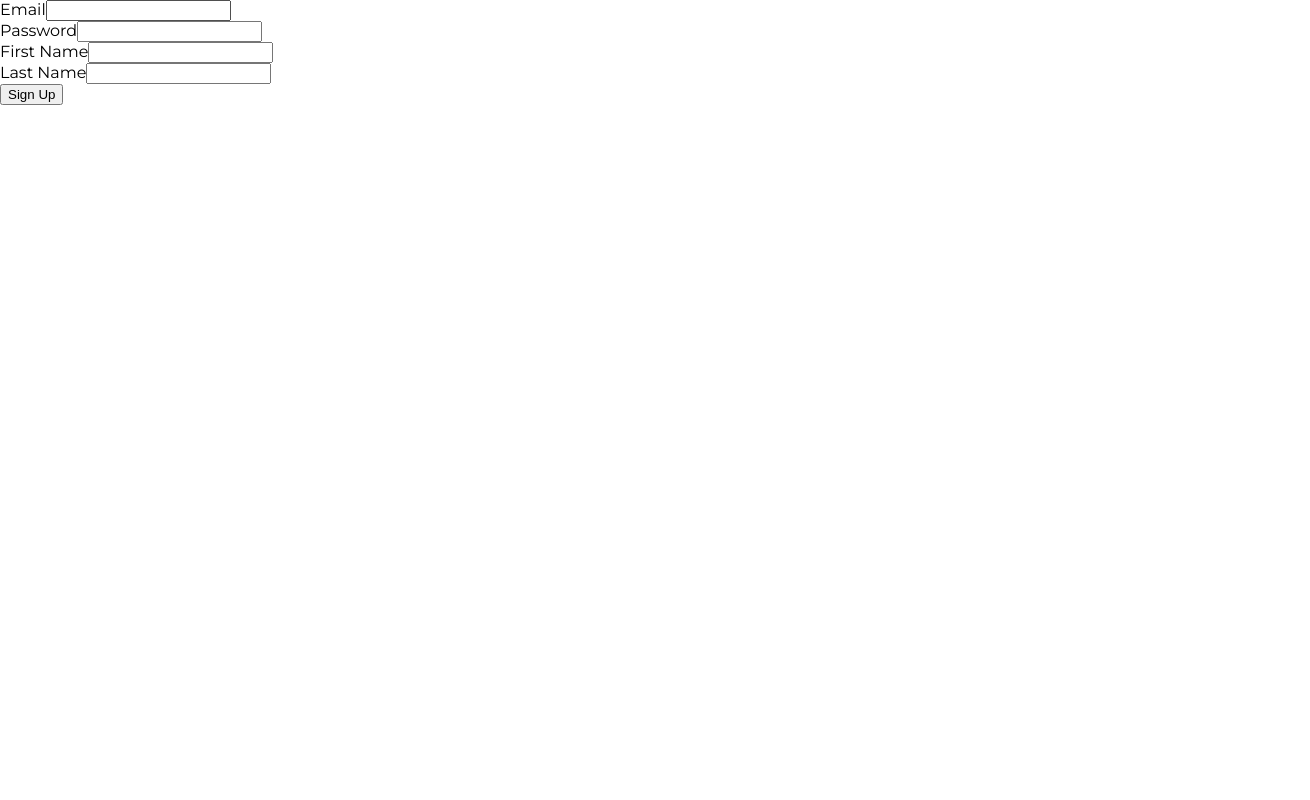
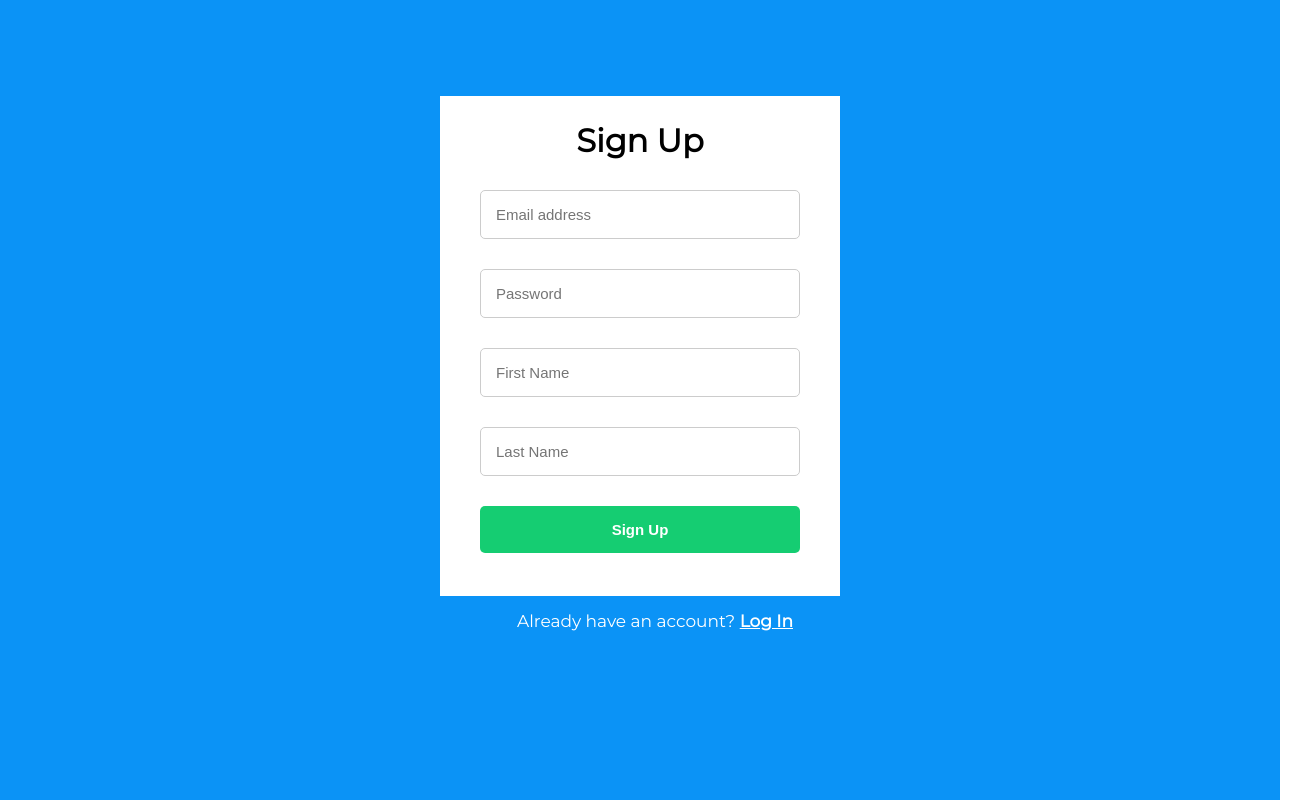
Before and after one commit to annguyenict172/chat-app, a React (Create React App) app in the folder client/: page /sign-up in a window 1280 px wide. Shown: the whole page, 1310 px wide, since content can reach past the window. Built offline with nearby package versions, Linux system fonts and the light colour scheme.

Commit message:
Styled log in and sign up page

```diff
--- a/client/src/components/ChatPage.js
+++ b/client/src/components/ChatPage.js
@@ -78,6 +78,7 @@ class ChatPage extends React.Component {
           onSelectChat={this.selectChat}
         />
         <MessageSection
+          selectedChat={selectedChat}
           messages={messages}
           user={user}
           onNewMessageEntered={this.onNewMessageEntered}
--- a/client/src/components/LoginForm.js
+++ b/client/src/components/LoginForm.js
@@ -1,7 +1,52 @@
 import React from 'react';
-import { Link } from 'react-router-dom';
+import styled from 'styled-components';
 
 import APIService from '../libs/apiService';
+
+const Form = styled.form`
+  margin: 0 auto;
+  width: 400px;
+  height: 350px;
+  background-color: white;
+`;
+
+const FormTitle = styled.h1`
+  margin: 0;
+  text-align: center;
+  padding-top: 25px;
+  padding-bottom: 15px;
+`;
+
+const FormGroup = styled.div`
+  margin: 0 auto;
+  width: 80%;
+  padding: 15px;
+`;
+
+const Input = styled.input`
+  padding: 15px;
+  width: 100%;
+  box-sizing: border-box;
+  border-radius: 5px;
+  border: 1px solid #ccc;
+  font-size: 15px;
+
+  :focus {
+    outline: none;
+  }
+`;
+
+const Button = styled.button`
+  padding: 15px;
+  width: 100%;
+  background: #15CD72;
+  color: white;
+  font-size: 15px;
+  font-weight: bold;
+  border-radius: 5px;
+  border: none;
+  cursor: pointer;
+`;
 
 class LoginForm extends React.Component {
   state = {
@@ -36,40 +81,43 @@ class LoginForm extends React.Component {
     const { formData } = this.state;
 
     return (
-      <form onSubmit={this.handleSubmit}>
-        <div>
-          <label htmlFor="email">Email</label>
-          <input
+      <Form onSubmit={this.handleSubmit}>
+        <FormTitle>
+          Sign In
+        </FormTitle>
+
+        <FormGroup>
+          <Input
             id="email"
             name="email"
             type="email"
+            placeholder="Email address"
             value={formData.email}
             onChange={this.handleInputChange}
             required
-          >
-          </input>
-        </div>
-        <div>
-          <label htmlFor="password">Password</label>
-          <input
+          />
+        </FormGroup>
+
+        <FormGroup>
+          <Input
             id="password"
             name="password"
             type="password"
+            placeholder="Password"
             value={formData.password}
             onChange={this.handleInputChange}
             required
-          >
-          </input>
-        </div>
-        <div>
-          <Link to='/sign-up'>Don't have an account? Sign Up</Link>
-          <button
+          />
+        </FormGroup>
+
+        <FormGroup>
+          <Button
             type="submit"
           >
             Log In
-          </button>
-        </div>
-      </form>
+          </Button>
+        </FormGroup>
+      </Form>
     )
   }
 }
--- a/client/src/components/LoginPage.js
+++ b/client/src/components/LoginPage.js
@@ -1,12 +1,49 @@
 import React from 'react';
+import styled from 'styled-components';
+import { Link } from 'react-router-dom';
+
 import LoginForm from './LoginForm';
+
+const StyledLink = styled(Link)`
+  color: white;
+  text-decoration: underline;
+  font-weight: bold;
+  font-size: 17px;
+`;
+
+const Background = styled.div`
+  width: 100vw;
+  height: 100vh;
+  background-color: #0B93F6;
+`
+
+const Span = styled.span`
+  color: white;
+  font-size: 17px;
+`;
+
+const SignUpLinkWrapper = styled.div`
+  width: 100%;
+  text-align: center;
+  padding: 15px;
+`;
+
+const Hidden = styled.div`
+  visibility: hidden;
+  padding-top: 20vh;
+`;
 
 class LoginPage extends React.Component {
   render() {
     return (
-      <div>
+      <Background>
+        <Hidden />
         <LoginForm onLoginSuccess={this.props.onLoginSuccess} />
-      </div>
+        <SignUpLinkWrapper>
+          <Span>Don't have an account? </Span>
+          <StyledLink to='/sign-up'>Sign Up</StyledLink>
+        </SignUpLinkWrapper>
+      </Background>
     )
   }
 }
--- a/client/src/components/MessageSection.js
+++ b/client/src/components/MessageSection.js
@@ -15,10 +15,13 @@ const Wrapper = styled.div`
 
 class MessageSection extends React.Component {
   render() {
-    const { messages, user } = this.props;
+    const { messages, user, selectedChat } = this.props;
     return (
       <Wrapper>
-        <MessageSectionHeader user={user} />
+        <MessageSectionHeader
+          user={user}
+          selectedChat={selectedChat}
+        />
         <Messages
           user={user}
           messages={messages}
--- a/client/src/components/MessageSectionHeader.js
+++ b/client/src/components/MessageSectionHeader.js
@@ -3,7 +3,7 @@ import styled from 'styled-components';
 
 import Avatar from './Avatar';
 import { FontAwesomeIcon } from '@fortawesome/react-fontawesome';
-import { faCog, faEdit } from '@fortawesome/free-solid-svg-icons';
+import { faInfo } from '@fortawesome/free-solid-svg-icons';
 
 
 const Wrapper = styled.div`
@@ -43,16 +43,29 @@ const Username = styled.span`
 
 class MessageSectionHeader extends React.Component {
   render() {
-    const { user } = this.props;
+    const { selectedChat, user } = this.props;
+    let peerName;
+
+    if (selectedChat) {
+      Object.keys(selectedChat.participantNames).forEach(userId => {
+        if (userId !== user._id) {
+          peerName = selectedChat.participantNames[userId];
+          return;
+        }
+      })
+    }
+
     return (
       <Wrapper>
-        <Avatar size={40} name={user.firstName} />
-        <Username>{user.firstName}</Username>
+        {
+          selectedChat &&
+          <React.Fragment>
+            <Avatar size={40} name={peerName} />
+            <Username>{peerName}</Username>
+          </React.Fragment>
+        }
         <Button>
-          <Icon icon={faCog} />
-        </Button>
-        <Button>
-          <Icon icon={faEdit} />
+          <Icon icon={faInfo} />
         </Button>
       </Wrapper>
     )
--- a/client/src/components/SignUpForm.js
+++ b/client/src/components/SignUpForm.js
@@ -1,7 +1,54 @@
 import React from 'react';
+import styled from 'styled-components';
+
 import APIService from '../libs/apiService';
 
-class LoginForm extends React.Component {
+const Form = styled.form`
+  margin: 0 auto;
+  width: 400px;
+  height: 500px;
+  background-color: white;
+`;
+
+const FormTitle = styled.h1`
+  margin: 0;
+  text-align: center;
+  padding-top: 25px;
+  padding-bottom: 15px;
+`;
+
+const FormGroup = styled.div`
+  margin: 0 auto;
+  width: 80%;
+  padding: 15px;
+`;
+
+const Input = styled.input`
+  padding: 15px;
+  width: 100%;
+  box-sizing: border-box;
+  border-radius: 5px;
+  border: 1px solid #ccc;
+  font-size: 15px;
+
+  :focus {
+    outline: none;
+  }
+`;
+
+const Button = styled.button`
+  padding: 15px;
+  width: 100%;
+  background: #15CD72;
+  color: white;
+  font-size: 15px;
+  font-weight: bold;
+  border-radius: 5px;
+  border: none;
+  cursor: pointer;
+`;
+
+class SignUpForm extends React.Component {
   state = {
     formData: {
       email: '',
@@ -36,65 +83,67 @@ class LoginForm extends React.Component {
     const { formData } = this.state;
 
     return (
-      <form onSubmit={this.handleSubmit}>
-        <div>
-          <label htmlFor="email">Email</label>
-          <input
+      <Form onSubmit={this.handleSubmit}>
+        <FormTitle>
+          Sign Up
+        </FormTitle>
+
+        <FormGroup>
+          <Input
             id="email"
             name="email"
             type="email"
+            placeholder="Email address"
             value={formData.email}
             onChange={this.handleInputChange}
             required
-          >
-          </input>
-        </div>
-        <div>
-          <label htmlFor="password">Password</label>
-          <input
+          />
+        </FormGroup>
+
+        <FormGroup>
+          <Input
             id="password"
             name="password"
             type="password"
+            placeholder="Password"
             value={formData.password}
             onChange={this.handleInputChange}
             required
-          >
-          </input>
-        </div>
-        <div>
-          <label htmlFor="firstName">First Name</label>
-          <input
-            id="firstName"
+          />
+        </FormGroup>
+
+        <FormGroup>
+          <Input
             name="firstName"
             type="text"
+            placeholder="First Name"
             value={formData.firstName}
             onChange={this.handleInputChange}
             required
-          >
-          </input>
-        </div>
-        <div>
-          <label htmlFor="lastName">Last Name</label>
-          <input
-            id="lastName"
+          />
+        </FormGroup>
+
+        <FormGroup>
+          <Input
             name="lastName"
             type="text"
+            placeholder="Last Name"
             value={formData.lastName}
             onChange={this.handleInputChange}
             required
-          >
-          </input>
-        </div>
-        <div>
-          <button
+          />
+        </FormGroup>
+
+        <FormGroup>
+          <Button
             type="submit"
           >
             Sign Up
-          </button>
-        </div>
-      </form>
+          </Button>
+        </FormGroup>
+      </Form>
     )
   }
 }
 
-export default LoginForm;
+export default SignUpForm;
--- a/client/src/components/SignUpPage.js
+++ b/client/src/components/SignUpPage.js
@@ -1,12 +1,49 @@
 import React from 'react';
+import styled from 'styled-components';
+import { Link } from 'react-router-dom';
+
 import SignUpForm from './SignUpForm';
+
+const StyledLink = styled(Link)`
+  color: white;
+  text-decoration: underline;
+  font-weight: bold;
+  font-size: 17px;
+`;
+
+const Background = styled.div`
+  width: 100vw;
+  height: 100vh;
+  background-color: #0B93F6;
+`
+
+const Span = styled.span`
+  color: white;
+  font-size: 17px;
+`;
+
+const LoginLinkWrapper = styled.div`
+  width: 100%;
+  text-align: center;
+  padding: 15px;
+`;
+
+const Hidden = styled.div`
+  visibility: hidden;
+  padding-top: 12vh;
+`;
 
 class SignUpPage extends React.Component {
   render() {
     return (
-      <div>
+      <Background>
+        <Hidden />
         <SignUpForm onSignUpSuccess={this.props.onSignUpSuccess} />
-      </div>
+        <LoginLinkWrapper>
+          <Span>Already have an account? </Span>
+          <StyledLink to='/'>Log In</StyledLink>
+        </LoginLinkWrapper>
+      </Background>
     )
   }
 }
```
